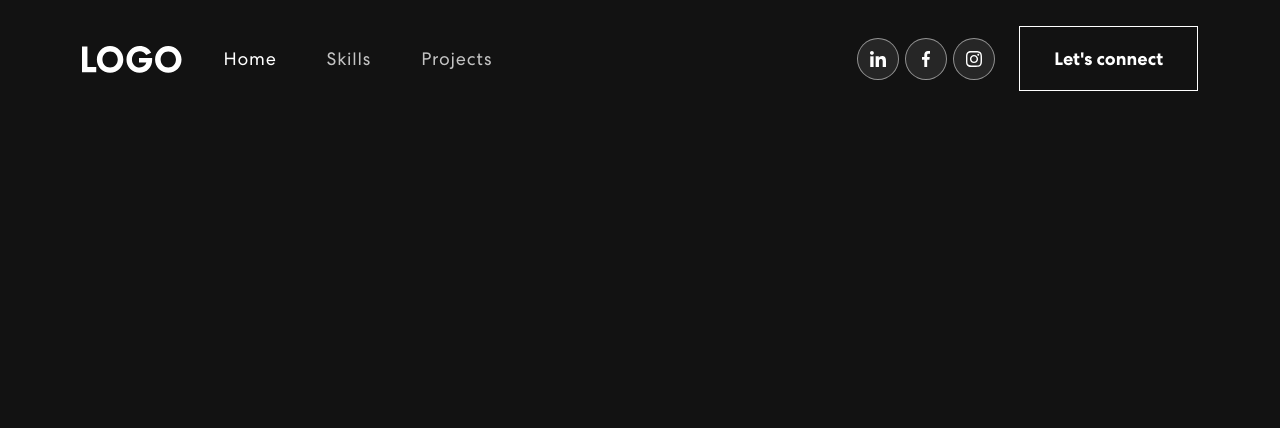
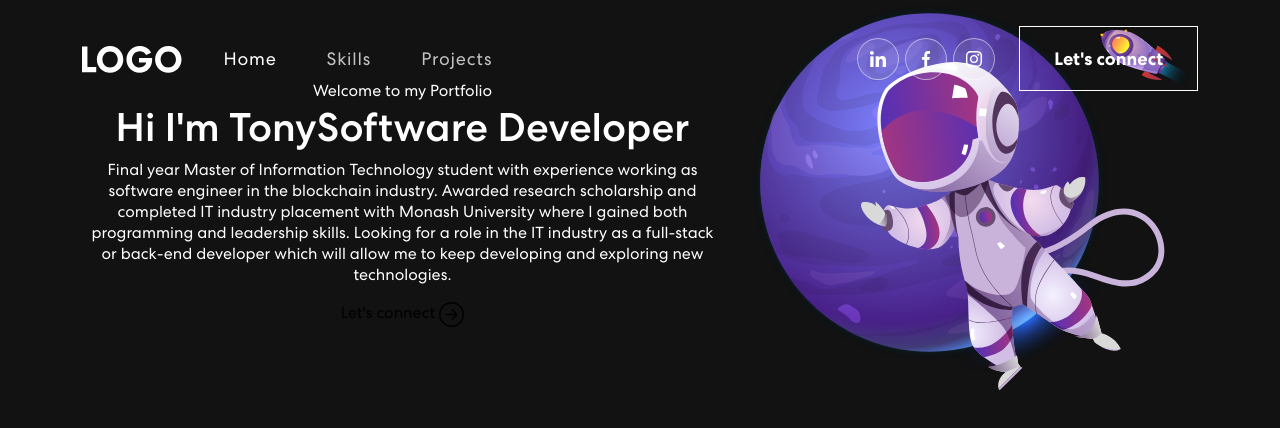
Before and after one commit to TonyJiashiChen/Portfolio, a React (Create React App) app: page / in a window 1280 px wide. Shown: the top 428 px of the page. Built offline with nearby package versions, Linux system fonts and the light colour scheme.

Commit message:
Banner start

```diff
--- a/package.json
+++ b/package.json
@@ -9,6 +9,7 @@
     "bootstrap": "^5.2.3",
     "react": "^18.2.0",
     "react-bootstrap": "^2.7.2",
+    "react-bootstrap-icons": "^1.10.3",
     "react-dom": "^18.2.0",
     "react-scripts": "5.0.1",
     "web-vitals": "^2.1.4"
--- a/src/App.js
+++ b/src/App.js
@@ -2,11 +2,13 @@ import logo from "./logo.svg";
 import "./App.css";
 import "bootstrap/dist/css/bootstrap.min.css";
 import { NavBar } from "./components/NavBar";
+import { Banner } from "./components/Banner";
 
 function App() {
   return (
     <div className="App">
       <NavBar />
+      <Banner />
     </div>
   );
 }
--- /dev/null
+++ b/src/components/Banner.js
@@ -0,0 +1,40 @@
+import { useState, useEffect } from "react";
+import { Container, Row, Col } from "react-bootstrap";
+import { ArrowRightCircle } from "react-bootstrap-icons";
+import headerImg from "../assets/img/header-img.svg";
+
+export const Banner = () => {
+  const toRotate = ["Web Developer", "Software Developer", "Cloud Engineer"];
+
+  return (
+    <section className="banner" id="home">
+      <Container>
+        <Row className="align-items-center">
+          <Col xs={12} md={6} xl={7}>
+            <span className="tagline">Welcome to my Portfolio</span>
+            <h1>
+              {`Hi I'm Tony`}
+              <span className="wrap">Software Developer</span>
+            </h1>
+            <p>
+              Final year Master of Information Technology student with
+              experience working as software engineer in the blockchain
+              industry. Awarded research scholarship
+              and completed IT industry
+              placement with Monash University where I gained both programming
+              and leadership skills. Looking for a role in the IT industry as a
+              full-stack or back-end developer which will allow me to keep
+              developing and exploring new technologies.
+            </p>
+            <button onClick={() => console.log("connect clicked")}>
+              Let's connect <ArrowRightCircle size={25} />
+            </button>
+          </Col>
+          <Col xs={12} md={6} xl={5}>
+            <img src={headerImg} alt="Header Img"></img>
+          </Col>
+        </Row>
+      </Container>
+    </section>
+  );
+};
```
Also changed, not shown: 1 other file (tests, documents, lock files or other folders).
